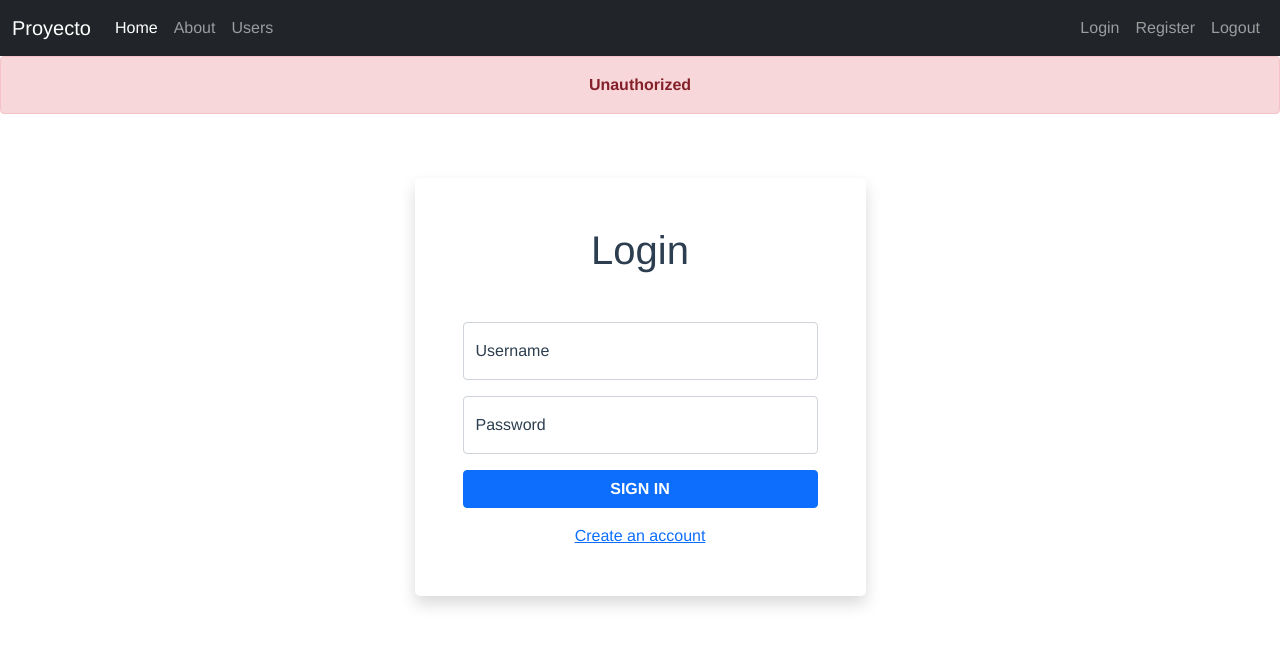
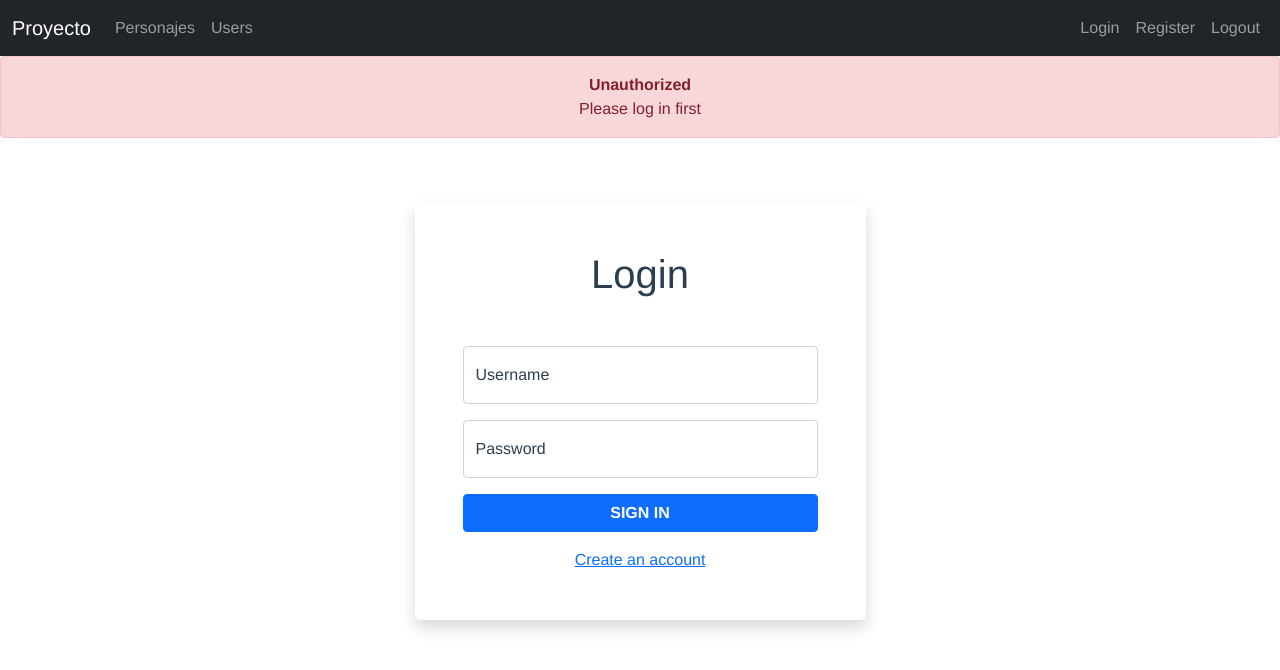
Before and after one commit to ivobasteiro/PNT2-ProyectoVueJS, a Vue app: page /unauth in a window 1280 px wide. Shown: the top 670 px of the page. Built offline with nearby package versions, Linux system fonts and the light colour scheme.

Commit message:
2nd commit

```diff
--- a/public/index.html
+++ b/public/index.html
@@ -4,13 +4,12 @@
     <meta charset="utf-8">
     <meta http-equiv="X-UA-Compatible" content="IE=edge">
     <meta name="viewport" content="width=device-width,initial-scale=1.0">
-    <link rel="icon" href="<%= BASE_URL %>favicon.ico">
     <link href="https://cdn.jsdelivr.net/npm/bootstrap@5.1.3/dist/css/bootstrap.min.css" rel="stylesheet" integrity="sha384-1BmE4kWBq78iYhFldvKuhfTAU6auU8tT94WrHftjDbrCEXSU1oBoqyl2QvZ6jIW3" crossorigin="anonymous">
-    <title><%= htmlWebpackPlugin.options.title %></title>
+    <title>PNT2 APP</title>
   </head>
   <body>
     <noscript>
-      <strong>We're sorry but <%= htmlWebpackPlugin.options.title %> doesn't work properly without JavaScript enabled. Please enable it to continue.</strong>
+      <strong>We're sorry but PNT2 APP doesn't work properly without JavaScript enabled. Please enable it to continue.</strong>
     </noscript>
     <div id="app"></div>
     <!-- built files will be auto injected -->
--- /dev/null
+++ b/public/styles.css
@@ -0,0 +1,3 @@
+body {
+    width: 100vw;
+}
--- a/src/App.vue
+++ b/src/App.vue
@@ -31,5 +31,6 @@ export default {
   -moz-osx-font-smoothing: grayscale;
   text-align: center;
   color: #2c3e50;
+  width: 100%;
 }
 </style>
--- a/src/components/About.vue
+++ /dev/null
@@ -1,17 +0,0 @@
-<template>
-  <p>{{ $route.params.id }}</p>
-</template>
-
-<script>
-export default {
-  name: "Personaje",
-  data() {
-    return {
-      id: this.$route.params.id,
-    };
-  },
-  created() {
-      console.log("created", this.id);
-  }
-};
-</script>
--- a/src/components/Navbar.vue
+++ b/src/components/Navbar.vue
@@ -5,10 +5,7 @@
       <div class="collapse navbar-collapse" id="navbarNav">
         <ul class="navbar-nav">
           <li class="nav-item">
-            <router-link class="nav-link active" to="/">Home</router-link>
-          </li>
-          <li class="nav-item">
-            <router-link class="nav-link" to="/about/1">About</router-link>
+            <router-link class="nav-link" to="/personajes">Personajes</router-link>
           </li>
           <li class="nav-item">
             <router-link class="nav-link" to="/users">Users</router-link>
--- a/src/components/Personaje.vue
+++ b/src/components/Personaje.vue
@@ -1,5 +1,5 @@
 <template>
-  <div class="card" style="width: 18rem">
+  <div class="card mt-3 mx-3" style="">
     <img :src="personaje.image" class="card-img-top" alt="..." />
     <div class="card-body">
       <h5 class="card-title">{{ personaje.name }}</h5>
--- a/src/components/Personajes.vue
+++ b/src/components/Personajes.vue
@@ -1,32 +1,21 @@
 <template>
-  <div class="bg-secondary">
-    <div class="row">
-      <div class="col-4" :key="personaje.id" v-for="personaje in personajes">
-        <div class="card mt-4 text-center" style="width: 18rem, height: 8rem">
-          <img :src="personaje.image" />
-          <div class="card-body">
-            <h5 class="card-title">{{ personaje.name }}</h5>
-          </div>
-          <ul class="list-group list-group-flush">
-            <li class="list-group-item">Estado: {{ personaje.status }}</li>
-            <li class="list-group-item">Origen: {{ personaje.origin.name }}</li>
-            <li class="list-group-item">Especie: {{ personaje.species }}</li>
-          </ul>
-        </div>
+  <div class="row justify-content-center bg-secondary">
+    <div class="col-3" :key="personaje.id" v-for="personaje in personajes">
+      <Personaje :personaje="personaje" />
     </div>
   </div>
 
   <nav aria-label="Page navigation example">
-      <ul class="pagination justify-content-center mt-3" id="paginator">
+    <ul class="pagination mt-3" id="paginator">
       <li class="page-item">
-          <a class="page-link" href="#" @click.prevent="changePage(page - 1)"
-            >Previous</a
-          >
+        <a class="page-link" href="#" @click.prevent="changePage(page - 1)">
+          Previous
+        </a>
       </li>
       <li class="page-item">
-          <a class="page-link" href="#" @click.prevent="changePage(page + 1)"
-            >Next</a
-          >
+        <a class="page-link" href="#" @click.prevent="changePage(page + 1)">
+          Next
+        </a>
       </li>
     </ul>
   </nav>
@@ -46,11 +35,11 @@
       Buscar Id
     </button>
   </div>
-  </div>
 </template>
 
 <script>
 import axios from "axios";
+import Personaje from "./Personaje.vue";
 
 export default {
   name: "Personajes",
@@ -66,6 +55,9 @@ export default {
   },
   props: {
     msg: String,
+  },
+  components: {
+    Personaje,
   },
   methods: {
     async loadCharacters() {
--- a/src/components/Unauth.vue
+++ b/src/components/Unauth.vue
@@ -2,6 +2,7 @@
   <div>
     <div class="alert alert-danger" role="alert">
       <strong>Unauthorized</strong>
+      <p class="mb-auto">Please log in first</p>
     </div>
     <Login />
   </div>
--- a/src/components/Users.vue
+++ b/src/components/Users.vue
@@ -1,5 +1,9 @@
 <template>
   <div>
+    <div>
+      <h1 class="mt-3">Admin Board</h1>
+    </div>
+    <div class="container">
       <section class="data">
         <table class="table">
           <thead>
@@ -13,7 +17,6 @@
               <td>{{ user.id }}</td>
               <td>
                 <span v-if="formActualizar && idActualizar == user.id">
-                <!-- Formulario para actualizar -->
                   <input
                     v-model="usernameActualizar"
                     type="text"
@@ -21,12 +24,10 @@
                   />
                 </span>
                 <span v-else>
-                <!-- Dato username -->
                   {{ user.username }}
                 </span>
               </td>
               <td>
-              <!-- Botón para guardar la información actualizada -->
                 <span v-if="formActualizar && idActualizar == user.id">
                   <button
                     @click="guardarActualizacion(user.id, index)"
@@ -36,15 +37,16 @@
                   </button>
                 </span>
                 <span v-else>
-                <!-- Botón para mostrar el formulario de actualizar -->
                   <button
                     @click="verFormActualizar(user.id, index)"
                     class="btn btn-warning"
                   >
                     Actualizar
                   </button>
-                <!-- Botón para borrar -->
-                <button @click="borrarUsuario(user.id)" class="btn btn-danger">
+                  <button
+                    @click="borrarUsuario(user.id)"
+                    class="btn btn-danger"
+                  >
                     Borrar
                   </button>
                 </span>
@@ -53,6 +55,7 @@
           </tbody>
         </table>
       </section>
+    </div>
   </div>
 </template>
 
@@ -89,7 +92,10 @@ export default {
       this.formActualizar = false;
       const updatedUser = this.usernameActualizar;
       this.users[index].username = this.usernameActualizar;
-      await axios.put(`https://62b241bcc7e53744afca0e5c.mockapi.io/users/${userId}`, {username: updatedUser});
+      await axios.put(
+        `https://62b241bcc7e53744afca0e5c.mockapi.io/users/${userId}`,
+        { username: updatedUser }
+      );
     },
     async actualizarUsuarios() {
       const response = await axios.get(
--- a/src/router/index.js
+++ b/src/router/index.js
@@ -1,7 +1,6 @@
 import { createRouter, createWebHistory } from 'vue-router';
 
 import Personajes from '../components/Personajes.vue';
-import About from '../components/About';
 import Unauth from '../components/Unauth';
 import Login from '../components/Login';
 import Register from '../components/Register';
@@ -27,11 +26,6 @@ const routes = [
         path: '/',
         name: 'Home',
         component: Register
-    },
-    {
-        path: '/about/:id',
-        name: 'About',
-        component: About
     },
     {
         path: '/register',
```
Also changed, not shown: src/components/reusable/Navbar.vue (deleted). Lines whose indentation alone changed are shown as unchanged.
